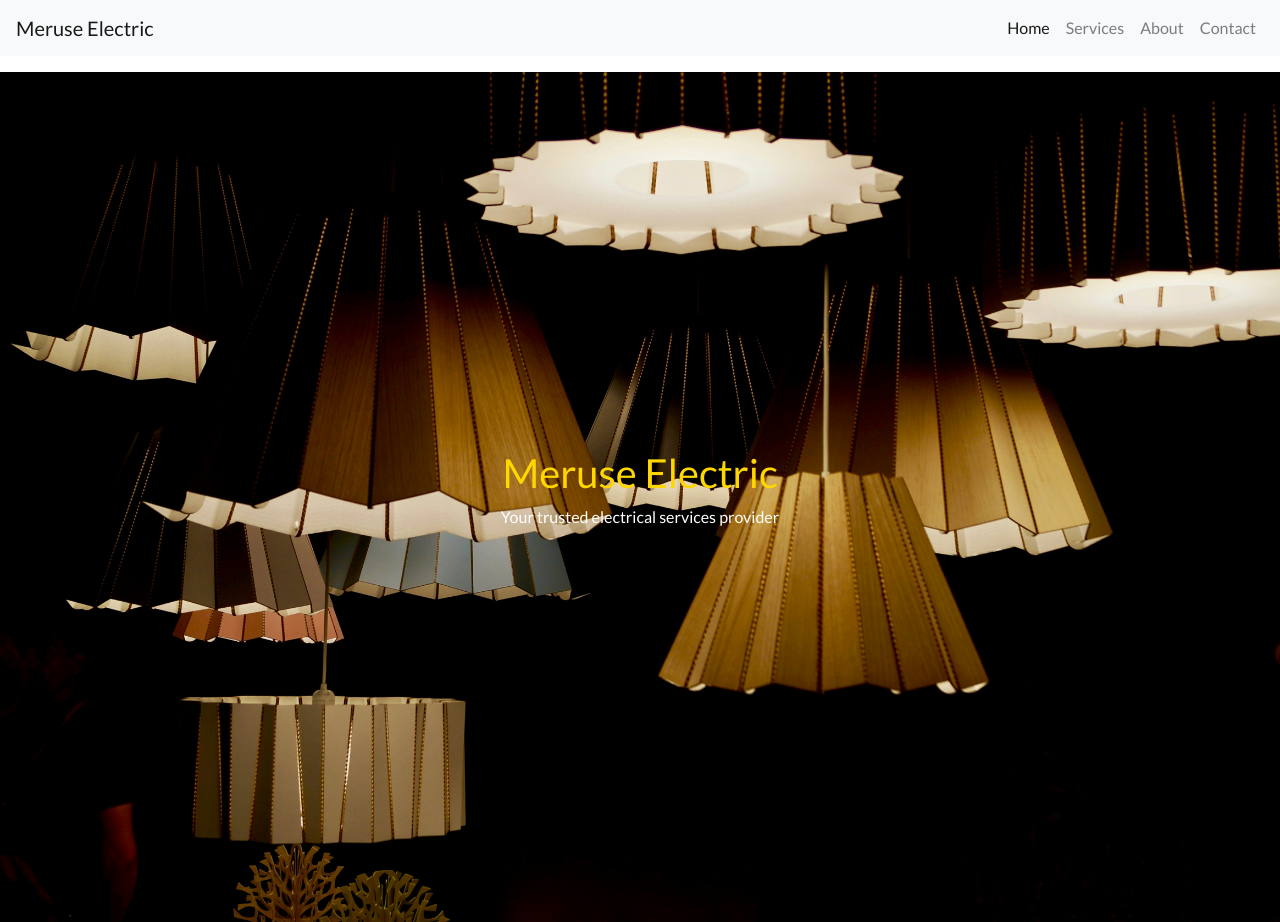
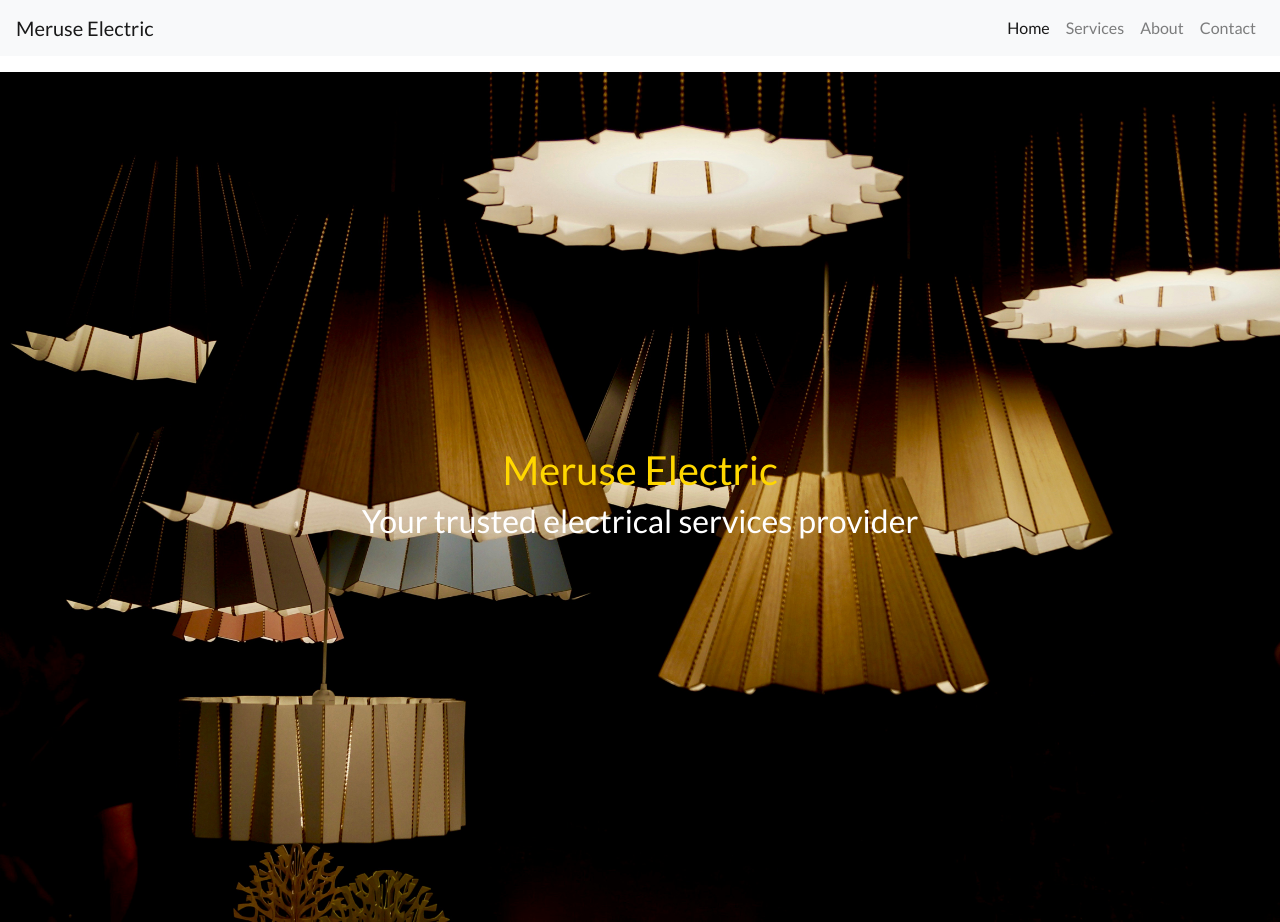
Before and after one commit to urxio/meruse, a plain HTML site: page index.html in a window 1280 px wide. Shown: the top 922 px of the page. Drawn offline with nearby package versions, Linux system fonts and the light colour scheme.

Commit message:
Update index.html

```diff
--- a/index.html
+++ b/index.html
@@ -38,7 +38,7 @@
         <img src="images/main3.jpg" alt="main image" class="img-fluid w-100 h-100">
         <div class="overlay-text position-absolute w-100 text-center">
           <h1>Meruse Electric</h1>
-          <p style="color: white;"> Your trusted electrical services provider</p>
+          <h2 style="color: white;"> Your trusted electrical services provider</h2>
         </div>
       </div>
   </header>
```
